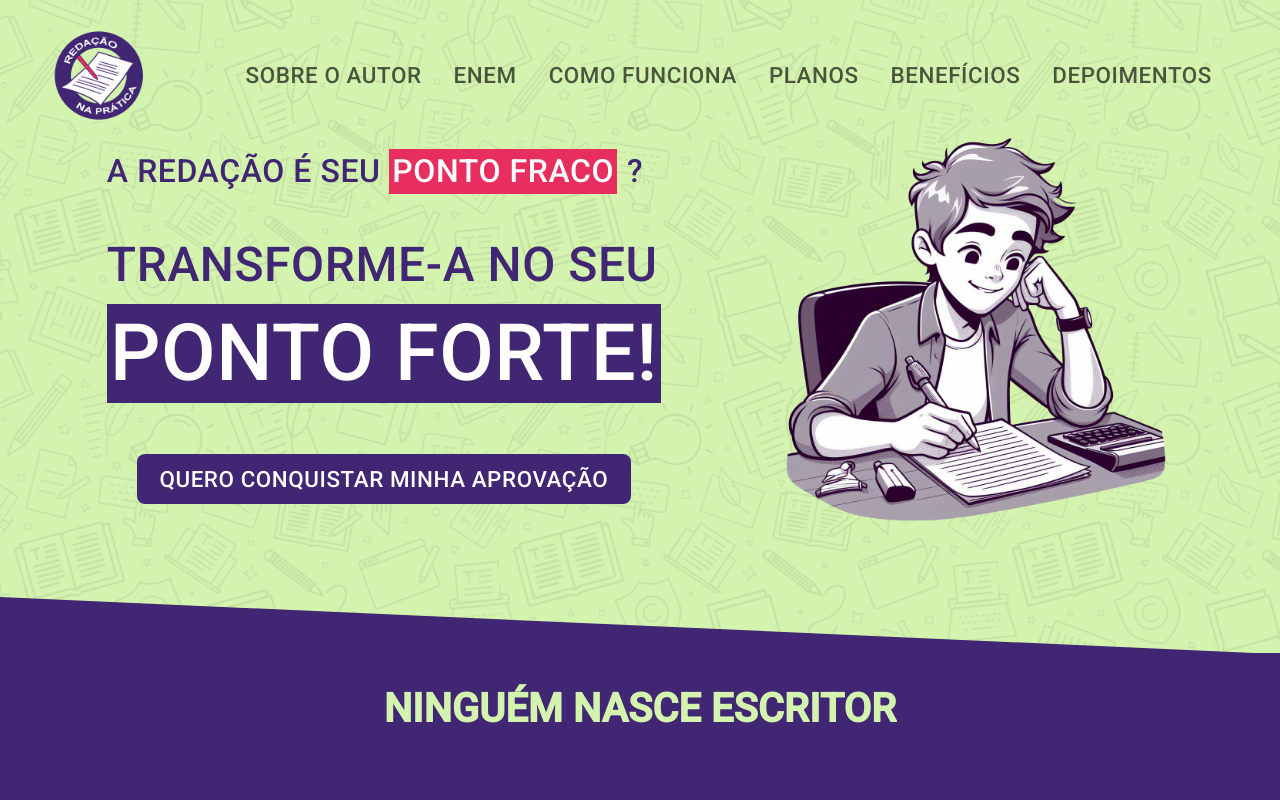
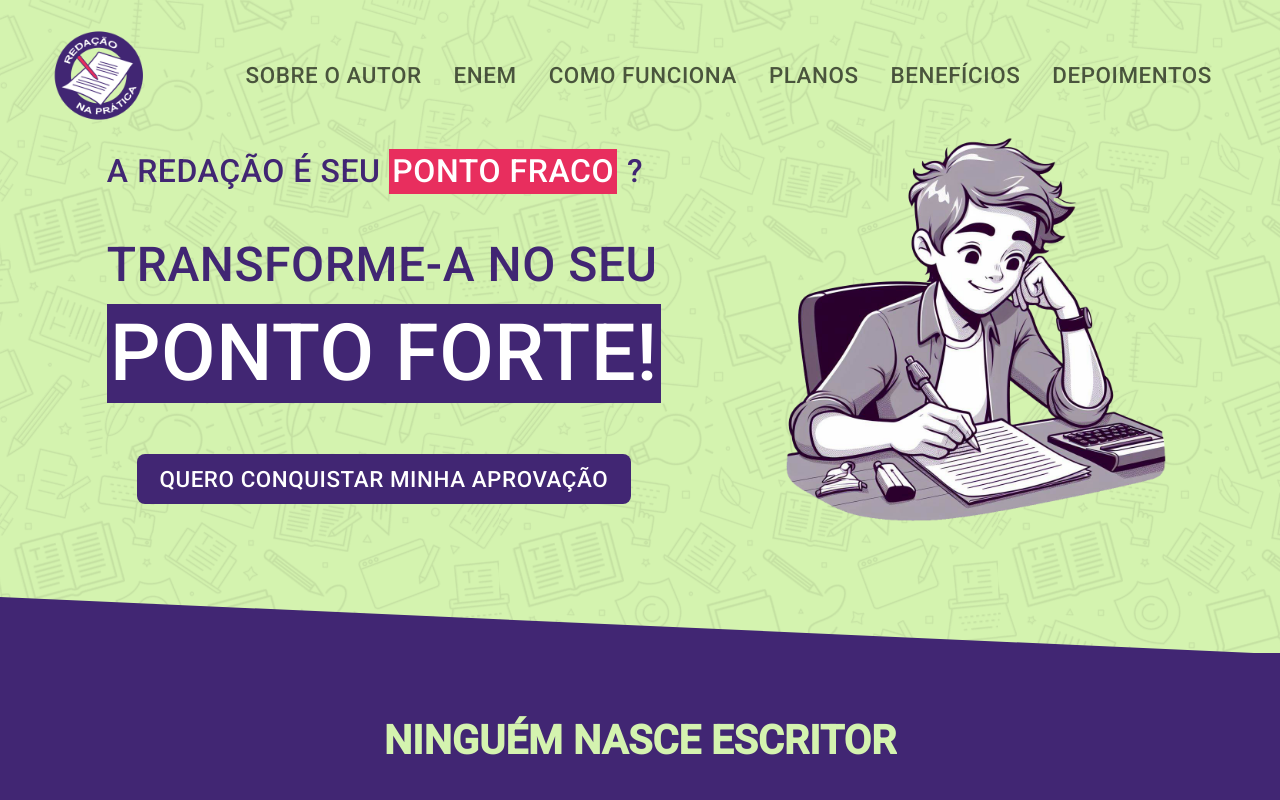
Before and after one commit to gabrielsoarespebr/redacao-na-pratica, an Angular app: page / in a window 1280 px wide. Shown: the top 800 px of the page. Built offline with nearby package versions, Linux system fonts and the light colour scheme.

Commit message:
style: h1 margin top

```diff
--- a/src/app/components/about/about.component.html
+++ b/src/app/components/about/about.component.html
@@ -1,5 +1,5 @@
 <section class="px-5 py-4">
-  <h1 class="fw-bold fs-1 mt-3 text-center text-uppercase">Ninguém nasce escritor</h1>
+  <h1 class="fw-bold fs-1 mt-5 text-center text-uppercase">Ninguém nasce escritor</h1>
   <ul class="my-5 list-unstyled d-flex justify-content-around" id="scoreList">
     <li class="lowScore">520</li>
     <li class="mediumScore">680</li>
--- a/src/app/components/course-overview/course-overview.component.html
+++ b/src/app/components/course-overview/course-overview.component.html
@@ -1,5 +1,5 @@
 <section class="px-5 py-4">
-  <h1 class="fw-bold fs-1 mt-3 text-center text-uppercase">Como funciona?</h1>
+  <h1 class="fw-bold fs-1 mt-5 text-center text-uppercase">Como funciona?</h1>
   <div class="my-5 text-center">
     <img
       src="../../../assets/girlStudent.jpg"
--- a/src/app/components/enem/enem.component.html
+++ b/src/app/components/enem/enem.component.html
@@ -1,5 +1,5 @@
 <section class="px-5 py-4">
-  <h1 class="fw-bold fs-1 mt-3 text-center text-uppercase">
+  <h1 class="fw-bold fs-1 mt-5 text-center text-uppercase">
     Domine as 5 competências do Enem
   </h1>
   <div class="my-5 d-flex flex-column gap-5">
```
